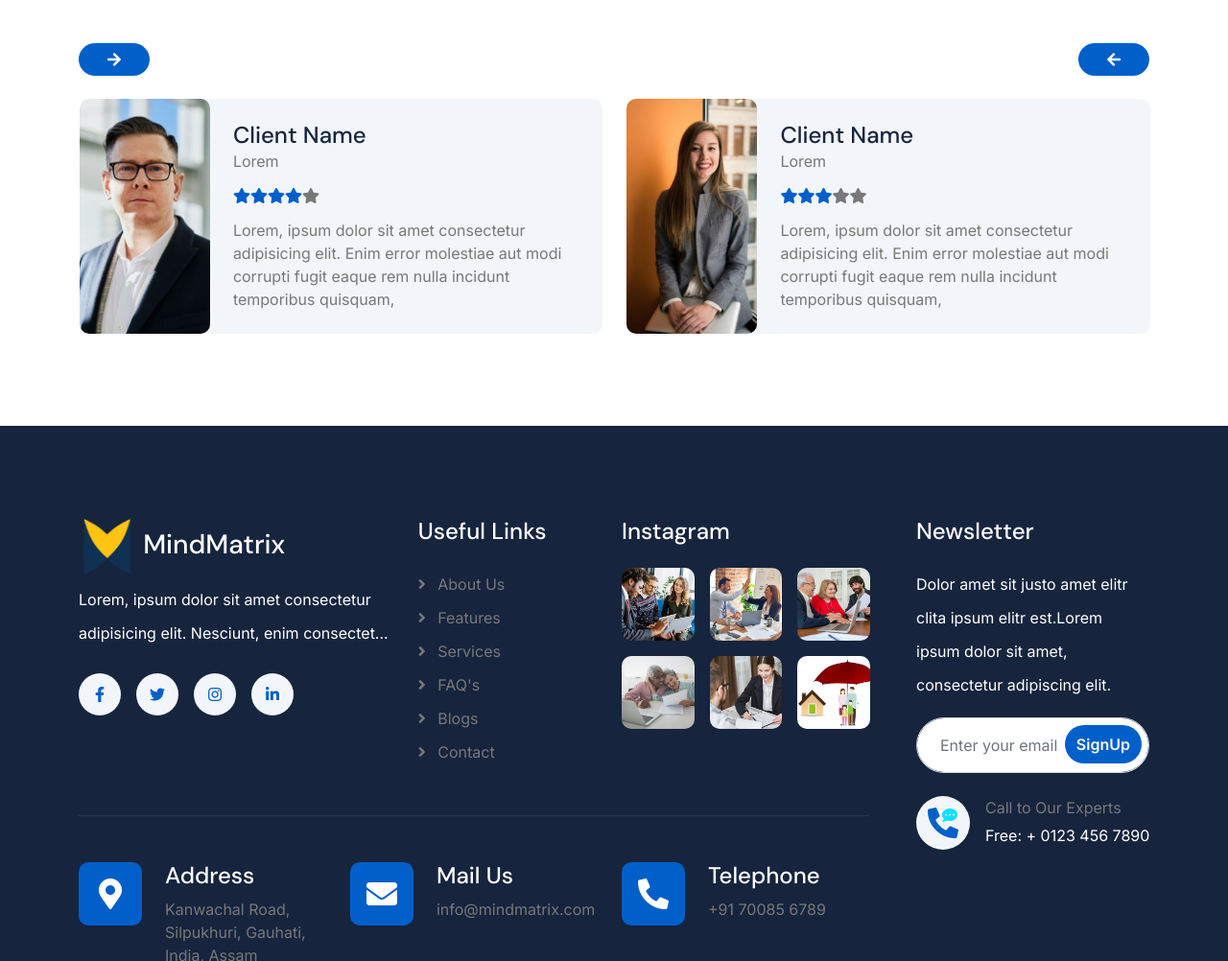
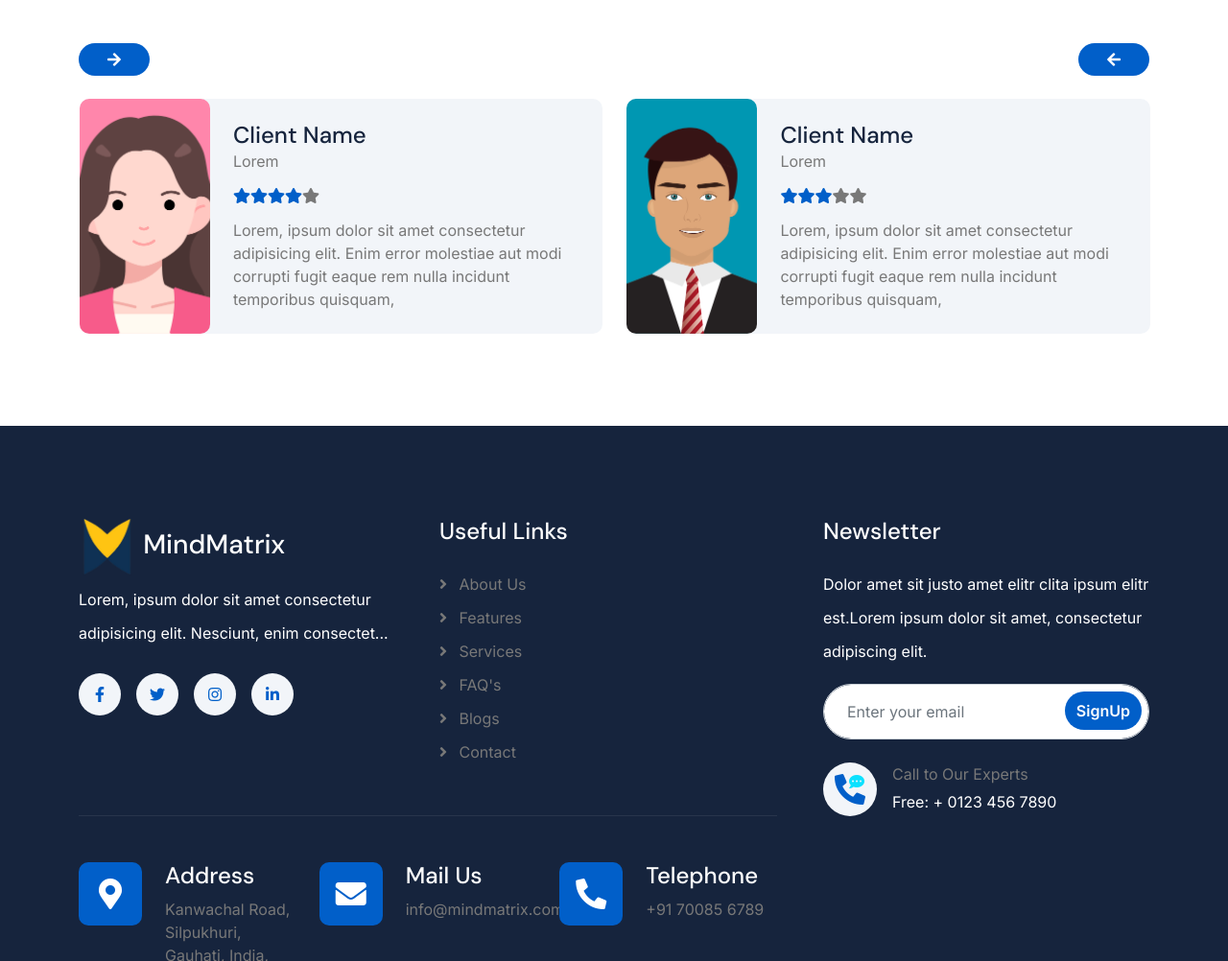
Before and after one commit to sakil-rohman/Mindmatrix, a plain HTML site: page index.html in a window 1280 px wide. Shown: the part 6335-7337 px from the top of the page at 96% size. Drawn offline with nearby package versions, Linux system fonts and the light colour scheme; animation ran at ten frames a second.

Commit message:
final changes befor add real data

```diff
--- a/index.html
+++ b/index.html
@@ -692,7 +692,7 @@
                         <div class="row g-0">
                             <div class="col-4  col-lg-4 col-xl-3">
                                 <div class="h-100">
-                                    <img src="img/testimonial-1.jpg" class="img-fluid h-100 rounded" style="object-fit: cover;" alt="">
+                                    <img src="img/t1.png" class="img-fluid h-100 rounded" style="object-fit: cover;" alt="">
                                 </div>
                             </div>
                             <div class="col-8 col-lg-8 col-xl-9">
@@ -716,7 +716,7 @@
                         <div class="row g-0">
                             <div class="col-4  col-lg-4 col-xl-3">
                                 <div class="h-100">
-                                    <img src="img/testimonial-2.jpg" class="img-fluid h-100 rounded" style="object-fit: cover;" alt="">
+                                    <img src="img/t2.png" class="img-fluid h-100 rounded" style="object-fit: cover;" alt="">
                                 </div>
                             </div>
                             <div class="col-8 col-lg-8 col-xl-9">
@@ -740,7 +740,7 @@
                         <div class="row g-0">
                             <div class="col-4  col-lg-4 col-xl-3">
                                 <div class="h-100">
-                                    <img src="img/testimonial-3.jpg" class="img-fluid h-100 rounded" style="object-fit: cover;" alt="">
+                                    <img src="img/t3.png" class="img-fluid h-100 rounded" style="object-fit: cover;" alt="">
                                 </div>
                             </div>
                             <div class="col-8 col-lg-8 col-xl-9">
@@ -770,10 +770,10 @@
         <div class="container-fluid footer py-5 wow fadeIn" data-wow-delay="0.2s">
             <div class="container py-5">
                 <div class="row g-5">
-                    <div class="col-xl-9">
+                    <div class="col-xl-8">
                         <div class="mb-5">
                             <div class="row g-4">
-                                <div class="col-md-6 col-lg-6 col-xl-5">
+                                <div class="col-md-6 col-lg-6 col-xl-6">
                                     <div class="footer-item">
                                         <a href="index.html" class="p-0">
                                             <h3 class="text-white"><img src="img/logo.png" alt="" style="width: 60px;"> MindMatrix</h3>
@@ -788,7 +788,7 @@
                                         </div>
                                     </div>
                                 </div>
-                                <div class="col-md-6 col-lg-6 col-xl-3">
+                                <div class="col-md-6 col-lg-6 col-xl-6">
                                     <div class="footer-item">
                                         <h4 class="text-white mb-4">Useful Links</h4>
                                         <a href="#"><i class="fas fa-angle-right me-2"></i> About Us</a>
@@ -799,7 +799,7 @@
                                         <a href="#"><i class="fas fa-angle-right me-2"></i> Contact</a>
                                     </div>
                                 </div>
-                                <div class="col-md-6 col-lg-6 col-xl-4">
+                                <!-- <div class="col-md-6 col-lg-6 col-xl-4">
                                     <div class="footer-item">
                                         <h4 class="mb-4 text-white">Instagram</h4>
                                         <div class="row g-3">
@@ -853,7 +853,7 @@
                                             </div>
                                         </div>
                                     </div>
-                                </div>
+                                </div> -->
                             </div>
                         </div>
                         <div class="pt-5" style="border-top: 1px solid rgba(255, 255, 255, 0.08);">
@@ -899,7 +899,7 @@
                         </div>
                     </div>
 
-                    <div class="col-xl-3">
+                    <div class="col-xl-4">
                         <div class="footer-item">
                             <h4 class="text-white mb-4">Newsletter</h4>
                             <p class="text-white mb-3">Dolor amet sit justo amet elitr clita ipsum elitr est.Lorem ipsum dolor sit amet, consectetur adipiscing elit.</p>
```
